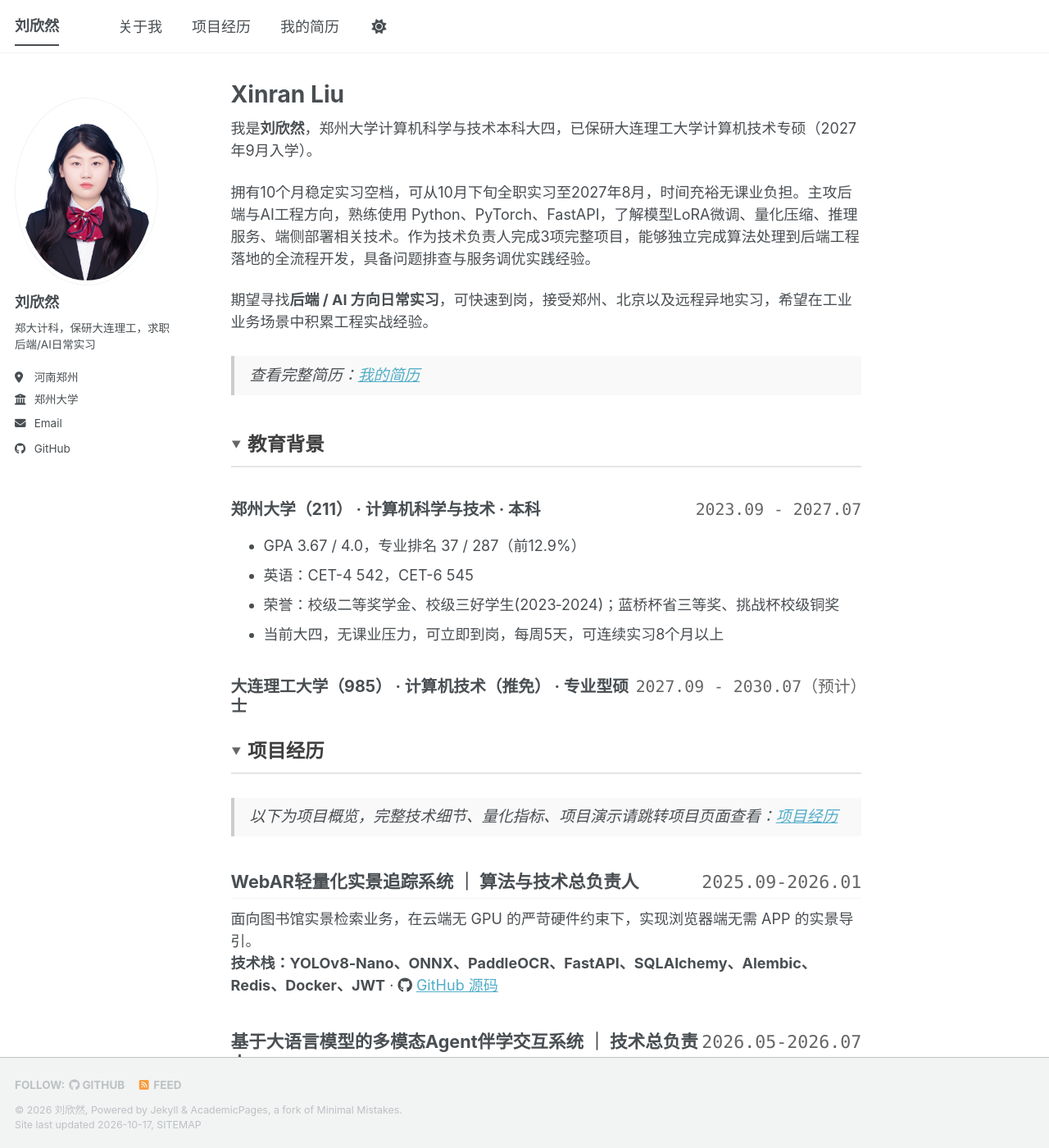
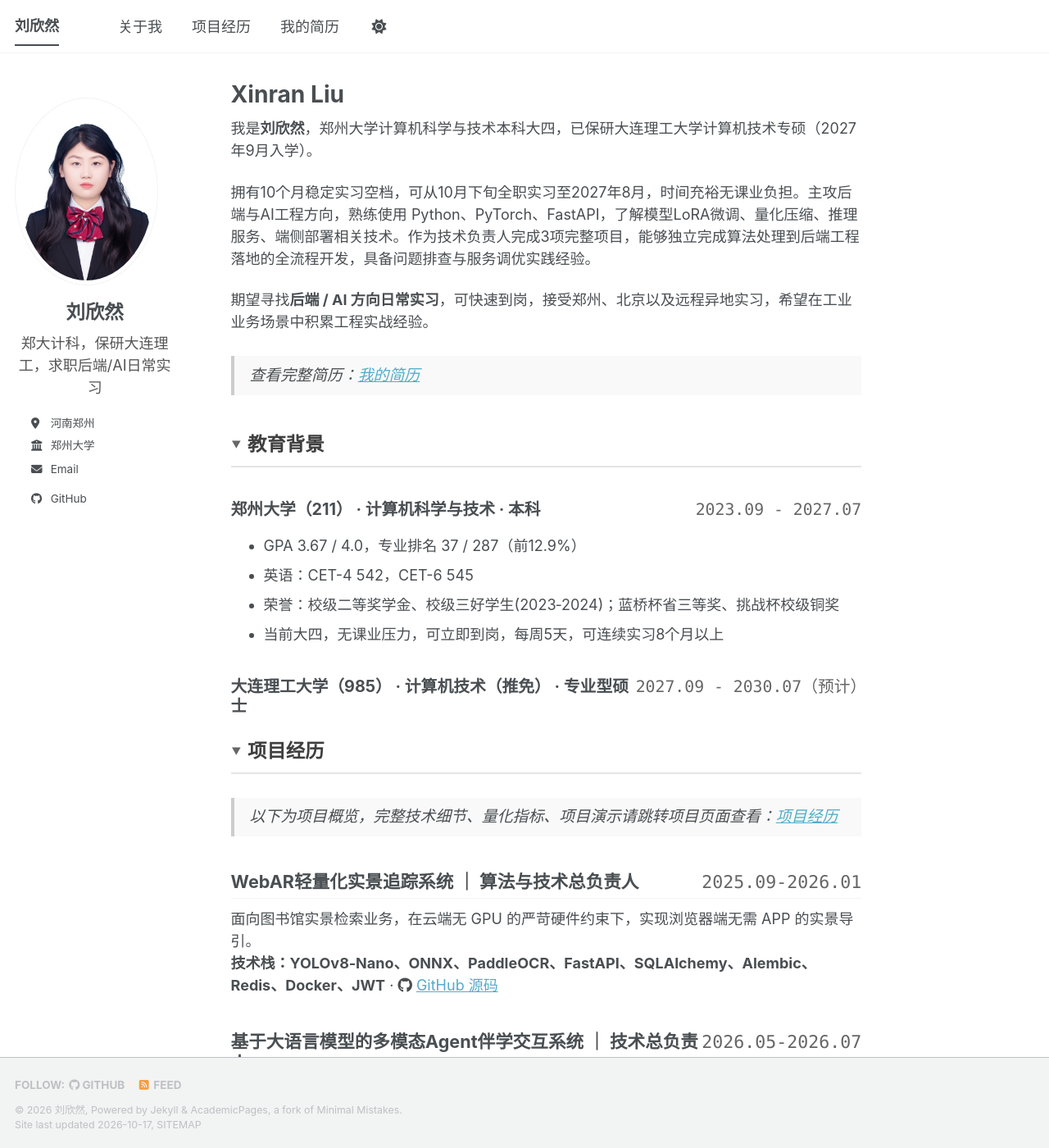
Before and after one commit to Linsensn/Linsensn.github.io, a Jekyll site: the page built from _pages/about.md, in a window 1280 px wide and 1400 px high. Shown: the whole window at 82% size. Built offline with Jekyll 4.4.1, drawn with Linux system fonts in a browser that asks for light colours; a style sheet for code colours, icons or effects is not loaded.

Commit message:
Update custom.scss

```diff
--- a/_sass/custom.scss
+++ b/_sass/custom.scss
@@ -98,3 +98,41 @@ details.fold[open] > summary::before {
   margin-bottom: 0 !important;
   margin-top: 0 !important;
 }
+
+/* ================= 侧边栏样式定制 ================= */
+
+/* 1. 名字居中 & 调整字号 */
+.author__name {
+  text-align: center !important;      /* 名字居中 */
+  font-size: 1.3em !important;        /* 名字的字号，可自由调整 */
+  margin-top: 0.8em !important;
+  margin-bottom: 0.3em !important;
+}
+
+/* 2. 个人简介居中 & 调整字号 */
+.author__bio {
+  text-align: center !important;      /* 简介也跟着居中，视觉更统一 */
+  font-size: 1.0em !important;        /* 简介字号 */
+  line-height: 1.5 !important;
+  color: #555 !important;
+}
+
+/* 3. 调整联系方式列表（定位、学校等）的字号 */
+.author__urls {
+  font-size: 1.0em !important;        /* 联系方式列表的字号 */
+  margin-top: 1em !important;
+}
+
+/* 如果你希望联系方式也居中排列（如果想保持左对齐，这段可以不复制） */
+.author__urls {
+  display: flex;
+  flex-direction: column;
+  align-items: flex-start;            /* 改成 center 就是居中 */
+  padding-left: 20px;                 /* 稍微往右缩进一点，配合左侧图标 */
+}
+
+// /* 4. 调整头像大小（可选，如果你觉得头像也需要微调） */
+// .author__avatar img {
+//   max-width: 160px !important;        /* 头像最大宽度 */
+//   border-radius: 50%;                 /* 保持圆形 */
+// }
```
